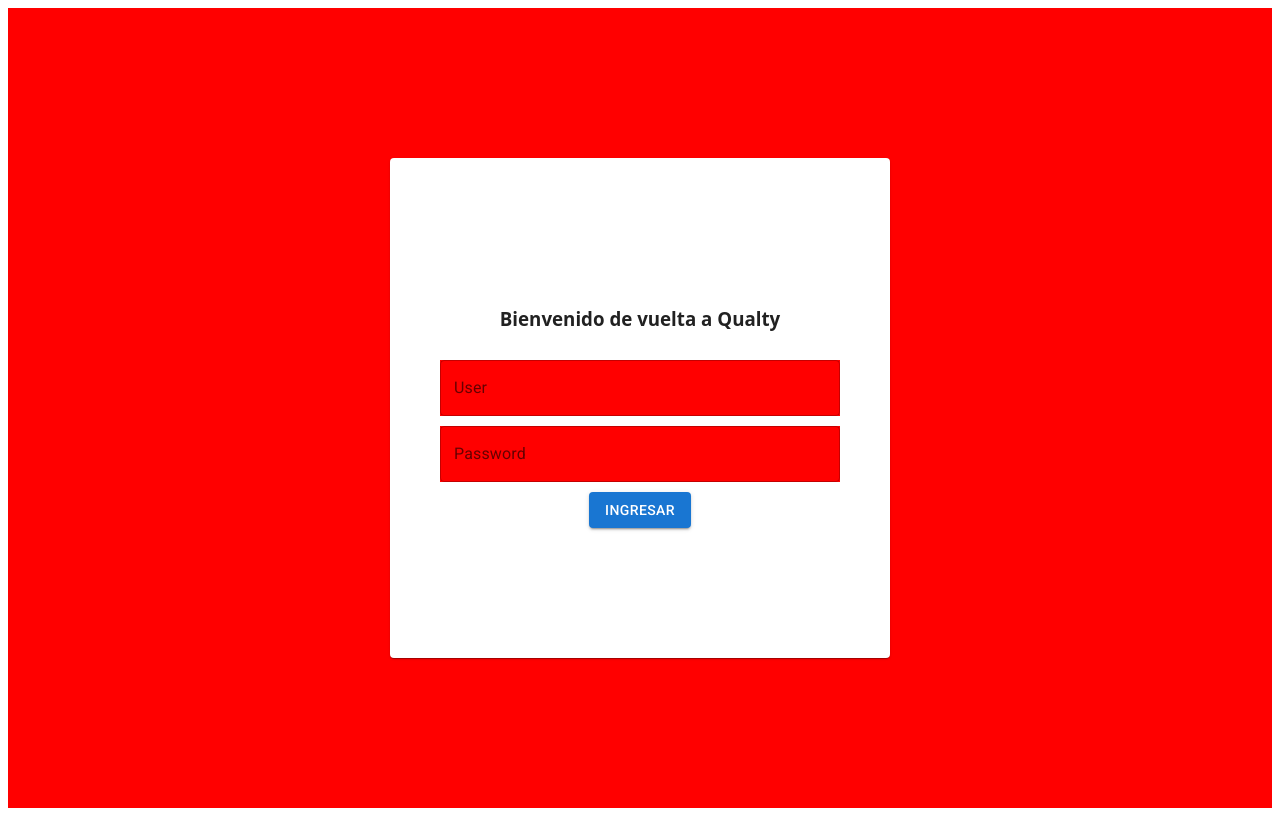
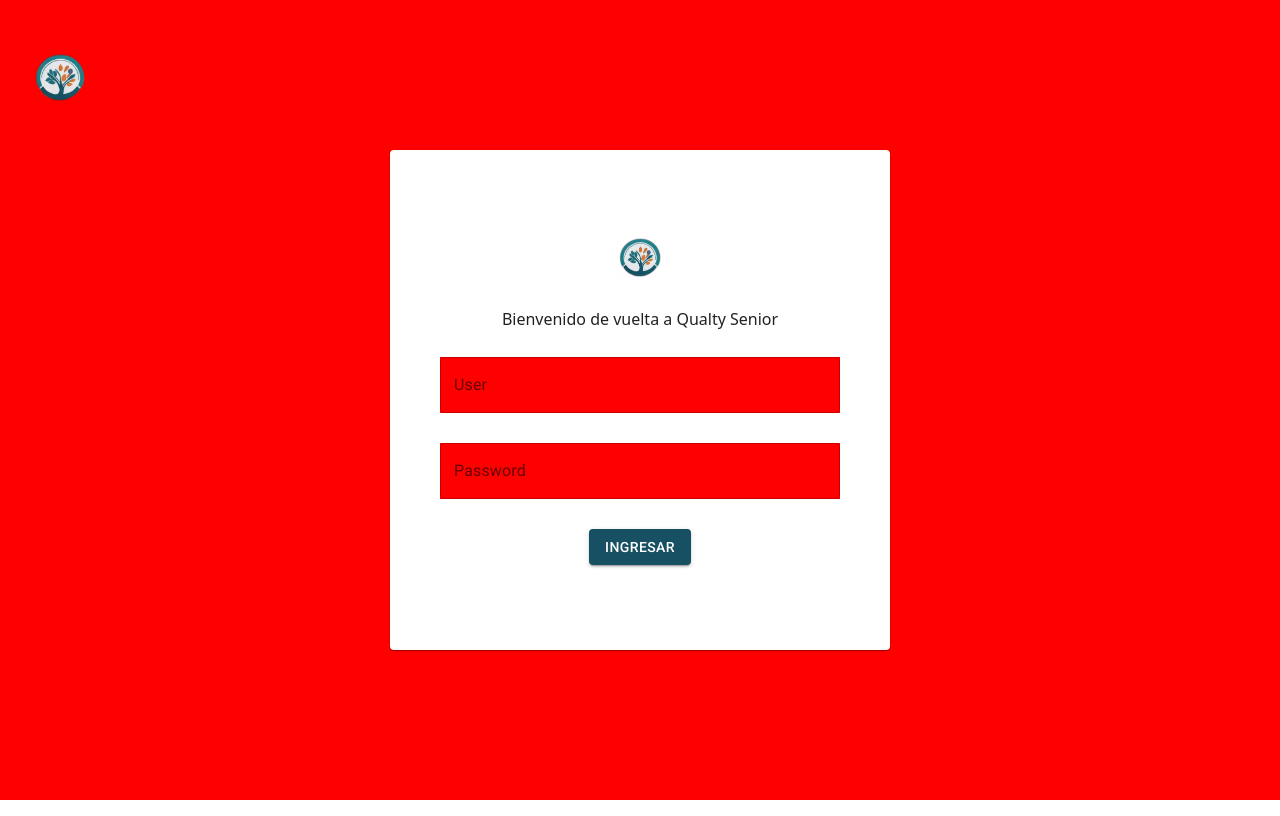
Before and after one commit to kevinjulio93/qualty, a React (Vite) app: page /login in a window 1280 px wide. Built offline with nearby package versions, Linux system fonts and the light colour scheme.

Commit message:
add initial styles and put logo

```diff
--- a/index.html
+++ b/index.html
@@ -3,6 +3,7 @@
   <head>
     <meta charset="UTF-8" />
     <link rel="icon" type="image/svg+xml" href="/vite.svg" />
+    <link rel="stylesheet" href="https://cdn.jsdelivr.net/npm/reset-css@5.0.2/reset.min.css">
     <meta name="viewport" content="width=device-width, initial-scale=1.0" />
     <title>Qualty</title>
   </head>
--- a/package.json
+++ b/package.json
@@ -14,7 +14,9 @@
     "@emotion/styled": "^11.11.0",
     "@fontsource/roboto": "^5.0.5",
     "@mui/icons-material": "^5.14.1",
+    "@mui/lab": "^5.0.0-alpha.137",
     "@mui/material": "^5.14.1",
+    "@mui/styles": "^5.14.1",
     "@reduxjs/toolkit": "^1.9.5",
     "react": "^18.2.0",
     "react-dom": "^18.2.0",
--- a/src/App.tsx
+++ b/src/App.tsx
@@ -3,22 +3,29 @@
 import Login from './pages/login/login';
 import Dashboard from './pages/dashboard/dashboard';
 import AuthGuard from './guards/auth.guard';
+import AuthLayout from './layout/authLayout';
+import { ThemeProvider } from '@mui/material';
+import { APP_THEME } from './constants/theme';
 
 
 function App() {
 
   return (
     <div className='App'>
+      <ThemeProvider theme={APP_THEME}>
         <BrowserRouter>
           <Routes>
             <Route path='/' element={<Navigate to='/login' />}></Route>
             <Route path='*' element={<> Not Found </>}></Route>
-          <Route path='/login' element={<Login />}></Route>
+            <Route element={<AuthLayout/>}>
+              <Route path='login' element={<Login />}></Route>
+            </Route>
             <Route element={<AuthGuard />}>
               <Route path='/dashboard' element={<Dashboard />}></Route>
             </Route>
           </Routes>
         </BrowserRouter>
+      </ThemeProvider>
     </div>
   )
 }
--- /dev/null
+++ b/src/constants/theme.ts
@@ -0,0 +1,21 @@
+import { createTheme, Theme } from '@mui/material/styles';
+export const APP_THEME: Theme = createTheme({
+    palette: {
+        primary: {
+          main: '#185063',
+          contrastText: '#ffffff',
+        },
+        secondary: {
+          main: '#D47B3D',
+        },
+        warning: {
+          main: '#f6ce48',
+        },
+        success: {
+          main: '#4a811c',
+        },
+        error: {
+          main: '#24330a',
+        },
+    },
+});
--- /dev/null
+++ b/src/layout/auth-layout.scss
@@ -0,0 +1,7 @@
+:host {
+    display: 'flex';
+    flex-direction: 'column';
+    align-items: 'center';
+    justify-content: 'center';
+    min-height: '100vh';
+}
--- /dev/null
+++ b/src/layout/authLayout.tsx
@@ -0,0 +1,16 @@
+import './auth-layout.scss';
+import { Box } from '@mui/material';
+import { Outlet } from 'react-router-dom';
+import logo from '../assets/logo.png';
+
+
+const AuthLayout = () => {
+  return (
+    <Box>
+        <img src={logo} alt="Logo" style={{ width: '60px', position: 'absolute', top: '50px', left: '30px' }} />
+        <Outlet />
+    </Box>
+  );
+};
+
+export default AuthLayout;
--- a/src/pages/login/login.scss
+++ b/src/pages/login/login.scss
@@ -11,7 +11,7 @@
         flex-direction: column;
         justify-content: center;
         align-items: center;
-        gap: 10px;
+        gap: 30px;
         height: 500px;
         width: 500px;
 
--- a/src/pages/login/login.tsx
+++ b/src/pages/login/login.tsx
@@ -5,6 +5,7 @@
 import { setUser, setPassword, setLogged } from '../../features/auth/authSlice';
 import { RootState } from '../../app/store';
 import { useNavigate } from 'react-router-dom';
+import logo from '../../assets/logo.png';
 
 
 function Login() {
@@ -14,7 +15,6 @@
   const password = useSelector((state: RootState) => state.auth.password);
 
   const login = () => {
-    console.log(user, password);
     if (user !== '' && password !== '') {
         dispatch(setLogged(true));
     }
@@ -23,7 +23,8 @@
   return (
     <div className='login-container'>
       <Card className='login-container__form-container'>
-        <h3>Bienvenido de vuelta a Qualty</h3>
+        <img src={logo} alt="Logo" style={{ width: '50px' }} />
+        <h3>Bienvenido de vuelta a Qualty Senior</h3>
         <TextField className='login-container__form-container__field' id="user" label="User" variant="outlined" onBlur={(e) => dispatch(setUser(e.target.value))} />
         <TextField className='login-container__form-container__field' id="pass" label="Password" variant="outlined" onBlur={(e) => dispatch(setPassword(e.target.value))} />
         <Button variant="contained" onClick={login}>Ingresar</Button>
--- /dev/null
+++ b/src/styles/colors.scss
@@ -0,0 +1,9 @@
+$primary_color: #a95a00;
+$secondary_color: #4e8520;
+$warning: #cfa827;
+$success: #8bdf47;
+$error: #e11134;
+$notification: #4FA6DA;
+$darkgrey: #474747;
+$mediumgrey: #7D7D7D;
+$lightgrey: #BCBCBC;
```
Also changed, not shown: src/assets/logo.png (added), 1 other file (tests, documents, lock files or other folders). Lines whose indentation alone changed are shown as unchanged.
